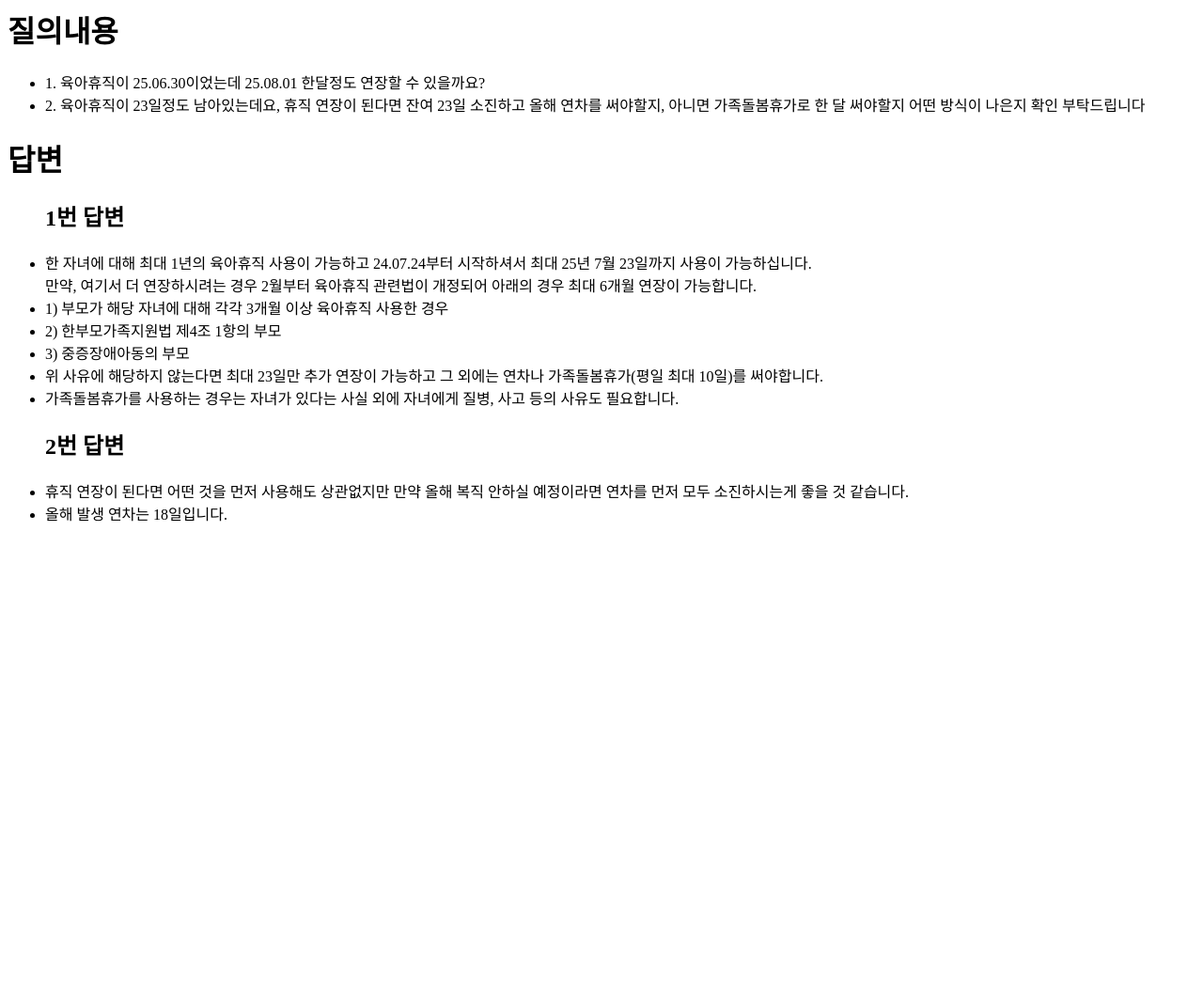
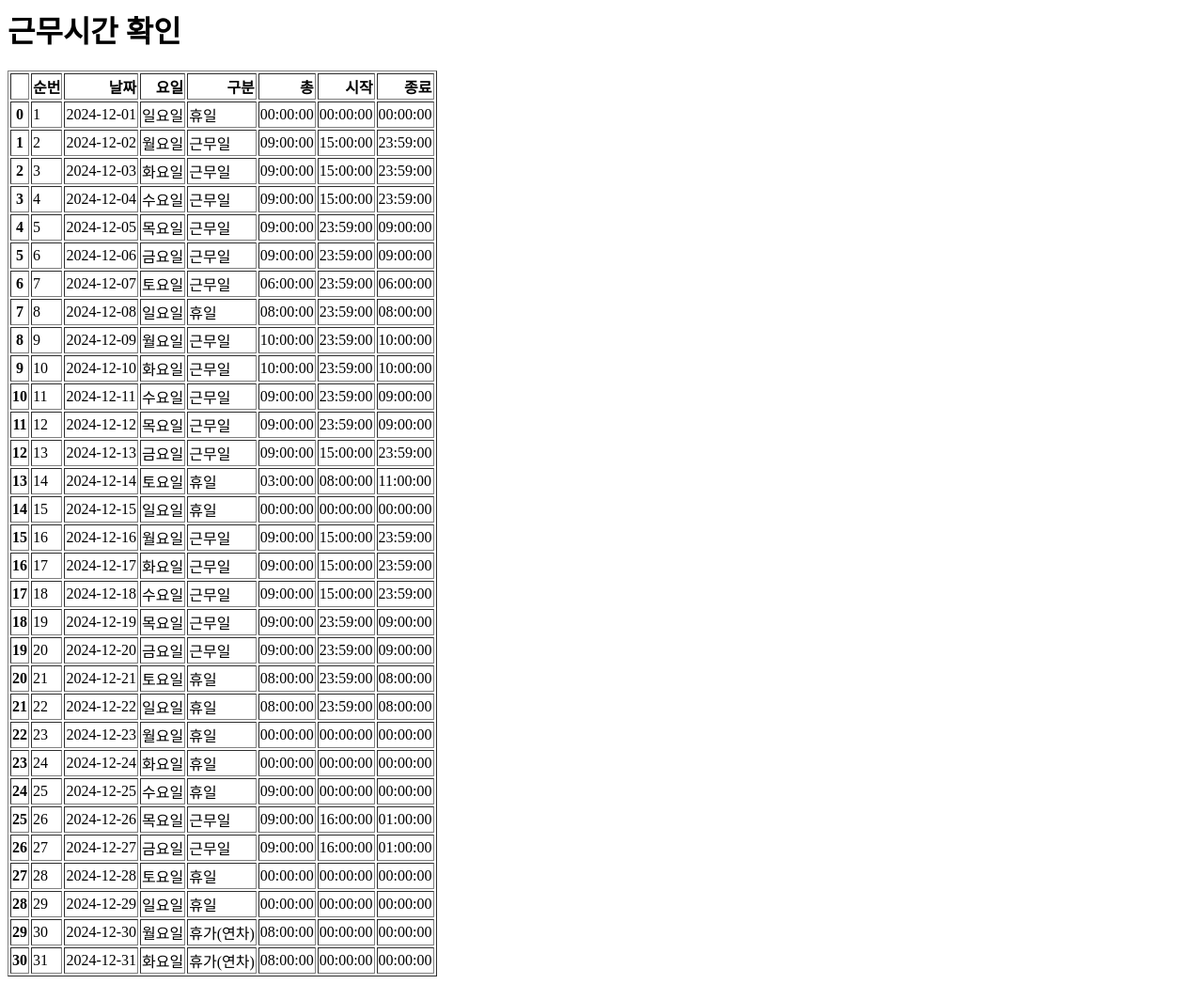
Before and after one commit to Ningbbang/ningbbang.github.io, a plain HTML site: page index.html in a window 1280 px wide. Shown: the whole page at 94% size. Before the commit the page ends 800 px from the top, so only its background shows below. Drawn offline with Linux system fonts and the light colour scheme.

Commit message:
Update index.html

```diff
--- a/index.html
+++ b/index.html
@@ -3,29 +3,336 @@
     <head>
       <meta charset="utf-8">
       <meta name="viewport" content="width=device-width, initial-scale=1">
-      <title>안내사항</title>
+      <title>근무시간 확인요청</title>
     </head>
     <body>
-      <h1>질의내용</h1>
-      <ul>
-        <li>1. 육아휴직이 25.06.30이었는데 25.08.01 한달정도 연장할 수 있을까요?</li>
-        <li>2. 육아휴직이 23일정도 남아있는데요, 휴직 연장이 된다면 잔여 23일 소진하고 올해 연차를 써야할지, 아니면 가족돌봄휴가로 한 달 써야할지 어떤 방식이 나은지 확인 부탁드립니다</li>
-      </ul>
+      <h1>근무시간 확인</h1>
 
-      <h1>답변</h1>
-      <ul>
-        <h2>1번 답변</h2>
-        <li>한 자녀에 대해 최대 1년의 육아휴직 사용이 가능하고 24.07.24부터 시작하셔서 최대 25년 7월 23일까지 사용이 가능하십니다. <br>
-        만약, 여기서 더 연장하시려는 경우 2월부터 육아휴직 관련법이 개정되어 아래의 경우 최대 6개월 연장이 가능합니다.</li>
-          <li>1) 부모가 해당 자녀에 대해 각각 3개월 이상 육아휴직 사용한 경우 </li>
-          <li>2) 한부모가족지원법 제4조 1항의 부모</li>
-          <li>3) 중증장애아동의 부모</li>
-        <li>위 사유에 해당하지 않는다면 최대 23일만 추가 연장이 가능하고 그 외에는 연차나 가족돌봄휴가(평일 최대 10일)를 써야합니다.</li>
-        <li>가족돌봄휴가를 사용하는 경우는 자녀가 있다는 사실 외에 자녀에게 질병, 사고 등의 사유도 필요합니다. </li>
-
-        <h2>2번 답변</h2>
-        <li>휴직 연장이 된다면 어떤 것을 먼저 사용해도 상관없지만 만약 올해 복직 안하실 예정이라면 연차를 먼저 모두 소진하시는게 좋을 것 같습니다.</li>
-        <li>올해 발생 연차는 18일입니다.</li>
-      </ul>
+      <table border="1" class="dataframe">
+  <thead>
+    <tr style="text-align: right;">
+      <th></th>
+      <th>순번</th>
+      <th>날짜</th>
+      <th>요일</th>
+      <th>구분</th>
+      <th>총</th>
+      <th>시작</th>
+      <th>종료</th>
+    </tr>
+  </thead>
+  <tbody>
+    <tr>
+      <th>0</th>
+      <td>1</td>
+      <td>2024-12-01</td>
+      <td>일요일</td>
+      <td>휴일</td>
+      <td>00:00:00</td>
+      <td>00:00:00</td>
+      <td>00:00:00</td>
+    </tr>
+    <tr>
+      <th>1</th>
+      <td>2</td>
+      <td>2024-12-02</td>
+      <td>월요일</td>
+      <td>근무일</td>
+      <td>09:00:00</td>
+      <td>15:00:00</td>
+      <td>23:59:00</td>
+    </tr>
+    <tr>
+      <th>2</th>
+      <td>3</td>
+      <td>2024-12-03</td>
+      <td>화요일</td>
+      <td>근무일</td>
+      <td>09:00:00</td>
+      <td>15:00:00</td>
+      <td>23:59:00</td>
+    </tr>
+    <tr>
+      <th>3</th>
+      <td>4</td>
+      <td>2024-12-04</td>
+      <td>수요일</td>
+      <td>근무일</td>
+      <td>09:00:00</td>
+      <td>15:00:00</td>
+      <td>23:59:00</td>
+    </tr>
+    <tr>
+      <th>4</th>
+      <td>5</td>
+      <td>2024-12-05</td>
+      <td>목요일</td>
+      <td>근무일</td>
+      <td>09:00:00</td>
+      <td>23:59:00</td>
+      <td>09:00:00</td>
+    </tr>
+    <tr>
+      <th>5</th>
+      <td>6</td>
+      <td>2024-12-06</td>
+      <td>금요일</td>
+      <td>근무일</td>
+      <td>09:00:00</td>
+      <td>23:59:00</td>
+      <td>09:00:00</td>
+    </tr>
+    <tr>
+      <th>6</th>
+      <td>7</td>
+      <td>2024-12-07</td>
+      <td>토요일</td>
+      <td>근무일</td>
+      <td>06:00:00</td>
+      <td>23:59:00</td>
+      <td>06:00:00</td>
+    </tr>
+    <tr>
+      <th>7</th>
+      <td>8</td>
+      <td>2024-12-08</td>
+      <td>일요일</td>
+      <td>휴일</td>
+      <td>08:00:00</td>
+      <td>23:59:00</td>
+      <td>08:00:00</td>
+    </tr>
+    <tr>
+      <th>8</th>
+      <td>9</td>
+      <td>2024-12-09</td>
+      <td>월요일</td>
+      <td>근무일</td>
+      <td>10:00:00</td>
+      <td>23:59:00</td>
+      <td>10:00:00</td>
+    </tr>
+    <tr>
+      <th>9</th>
+      <td>10</td>
+      <td>2024-12-10</td>
+      <td>화요일</td>
+      <td>근무일</td>
+      <td>10:00:00</td>
+      <td>23:59:00</td>
+      <td>10:00:00</td>
+    </tr>
+    <tr>
+      <th>10</th>
+      <td>11</td>
+      <td>2024-12-11</td>
+      <td>수요일</td>
+      <td>근무일</td>
+      <td>09:00:00</td>
+      <td>23:59:00</td>
+      <td>09:00:00</td>
+    </tr>
+    <tr>
+      <th>11</th>
+      <td>12</td>
+      <td>2024-12-12</td>
+      <td>목요일</td>
+      <td>근무일</td>
+      <td>09:00:00</td>
+      <td>23:59:00</td>
+      <td>09:00:00</td>
+    </tr>
+    <tr>
+      <th>12</th>
+      <td>13</td>
+      <td>2024-12-13</td>
+      <td>금요일</td>
+      <td>근무일</td>
+      <td>09:00:00</td>
+      <td>15:00:00</td>
+      <td>23:59:00</td>
+    </tr>
+    <tr>
+      <th>13</th>
+      <td>14</td>
+      <td>2024-12-14</td>
+      <td>토요일</td>
+      <td>휴일</td>
+      <td>03:00:00</td>
+      <td>08:00:00</td>
+      <td>11:00:00</td>
+    </tr>
+    <tr>
+      <th>14</th>
+      <td>15</td>
+      <td>2024-12-15</td>
+      <td>일요일</td>
+      <td>휴일</td>
+      <td>00:00:00</td>
+      <td>00:00:00</td>
+      <td>00:00:00</td>
+    </tr>
+    <tr>
+      <th>15</th>
+      <td>16</td>
+      <td>2024-12-16</td>
+      <td>월요일</td>
+      <td>근무일</td>
+      <td>09:00:00</td>
+      <td>15:00:00</td>
+      <td>23:59:00</td>
+    </tr>
+    <tr>
+      <th>16</th>
+      <td>17</td>
+      <td>2024-12-17</td>
+      <td>화요일</td>
+      <td>근무일</td>
+      <td>09:00:00</td>
+      <td>15:00:00</td>
+      <td>23:59:00</td>
+    </tr>
+    <tr>
+      <th>17</th>
+      <td>18</td>
+      <td>2024-12-18</td>
+      <td>수요일</td>
+      <td>근무일</td>
+      <td>09:00:00</td>
+      <td>15:00:00</td>
+      <td>23:59:00</td>
+    </tr>
+    <tr>
+      <th>18</th>
+      <td>19</td>
+      <td>2024-12-19</td>
+      <td>목요일</td>
+      <td>근무일</td>
+      <td>09:00:00</td>
+      <td>23:59:00</td>
+      <td>09:00:00</td>
+    </tr>
+    <tr>
+      <th>19</th>
+      <td>20</td>
+      <td>2024-12-20</td>
+      <td>금요일</td>
+      <td>근무일</td>
+      <td>09:00:00</td>
+      <td>23:59:00</td>
+      <td>09:00:00</td>
+    </tr>
+    <tr>
+      <th>20</th>
+      <td>21</td>
+      <td>2024-12-21</td>
+      <td>토요일</td>
+      <td>휴일</td>
+      <td>08:00:00</td>
+      <td>23:59:00</td>
+      <td>08:00:00</td>
+    </tr>
+    <tr>
+      <th>21</th>
+      <td>22</td>
+      <td>2024-12-22</td>
+      <td>일요일</td>
+      <td>휴일</td>
+      <td>08:00:00</td>
+      <td>23:59:00</td>
+      <td>08:00:00</td>
+    </tr>
+    <tr>
+      <th>22</th>
+      <td>23</td>
+      <td>2024-12-23</td>
+      <td>월요일</td>
+      <td>휴일</td>
+      <td>00:00:00</td>
+      <td>00:00:00</td>
+      <td>00:00:00</td>
+    </tr>
+    <tr>
+      <th>23</th>
+      <td>24</td>
+      <td>2024-12-24</td>
+      <td>화요일</td>
+      <td>휴일</td>
+      <td>00:00:00</td>
+      <td>00:00:00</td>
+      <td>00:00:00</td>
+    </tr>
+    <tr>
+      <th>24</th>
+      <td>25</td>
+      <td>2024-12-25</td>
+      <td>수요일</td>
+      <td>휴일</td>
+      <td>09:00:00</td>
+      <td>00:00:00</td>
+      <td>00:00:00</td>
+    </tr>
+    <tr>
+      <th>25</th>
+      <td>26</td>
+      <td>2024-12-26</td>
+      <td>목요일</td>
+      <td>근무일</td>
+      <td>09:00:00</td>
+      <td>16:00:00</td>
+      <td>01:00:00</td>
+    </tr>
+    <tr>
+      <th>26</th>
+      <td>27</td>
+      <td>2024-12-27</td>
+      <td>금요일</td>
+      <td>근무일</td>
+      <td>09:00:00</td>
+      <td>16:00:00</td>
+      <td>01:00:00</td>
+    </tr>
+    <tr>
+      <th>27</th>
+      <td>28</td>
+      <td>2024-12-28</td>
+      <td>토요일</td>
+      <td>휴일</td>
+      <td>00:00:00</td>
+      <td>00:00:00</td>
+      <td>00:00:00</td>
+    </tr>
+    <tr>
+      <th>28</th>
+      <td>29</td>
+      <td>2024-12-29</td>
+      <td>일요일</td>
+      <td>휴일</td>
+      <td>00:00:00</td>
+      <td>00:00:00</td>
+      <td>00:00:00</td>
+    </tr>
+    <tr>
+      <th>29</th>
+      <td>30</td>
+      <td>2024-12-30</td>
+      <td>월요일</td>
+      <td>휴가(연차)</td>
+      <td>08:00:00</td>
+      <td>00:00:00</td>
+      <td>00:00:00</td>
+    </tr>
+    <tr>
+      <th>30</th>
+      <td>31</td>
+      <td>2024-12-31</td>
+      <td>화요일</td>
+      <td>휴가(연차)</td>
+      <td>08:00:00</td>
+      <td>00:00:00</td>
+      <td>00:00:00</td>
+    </tr>
+  </tbody>
+</table>
     </body>
   </html>
```
